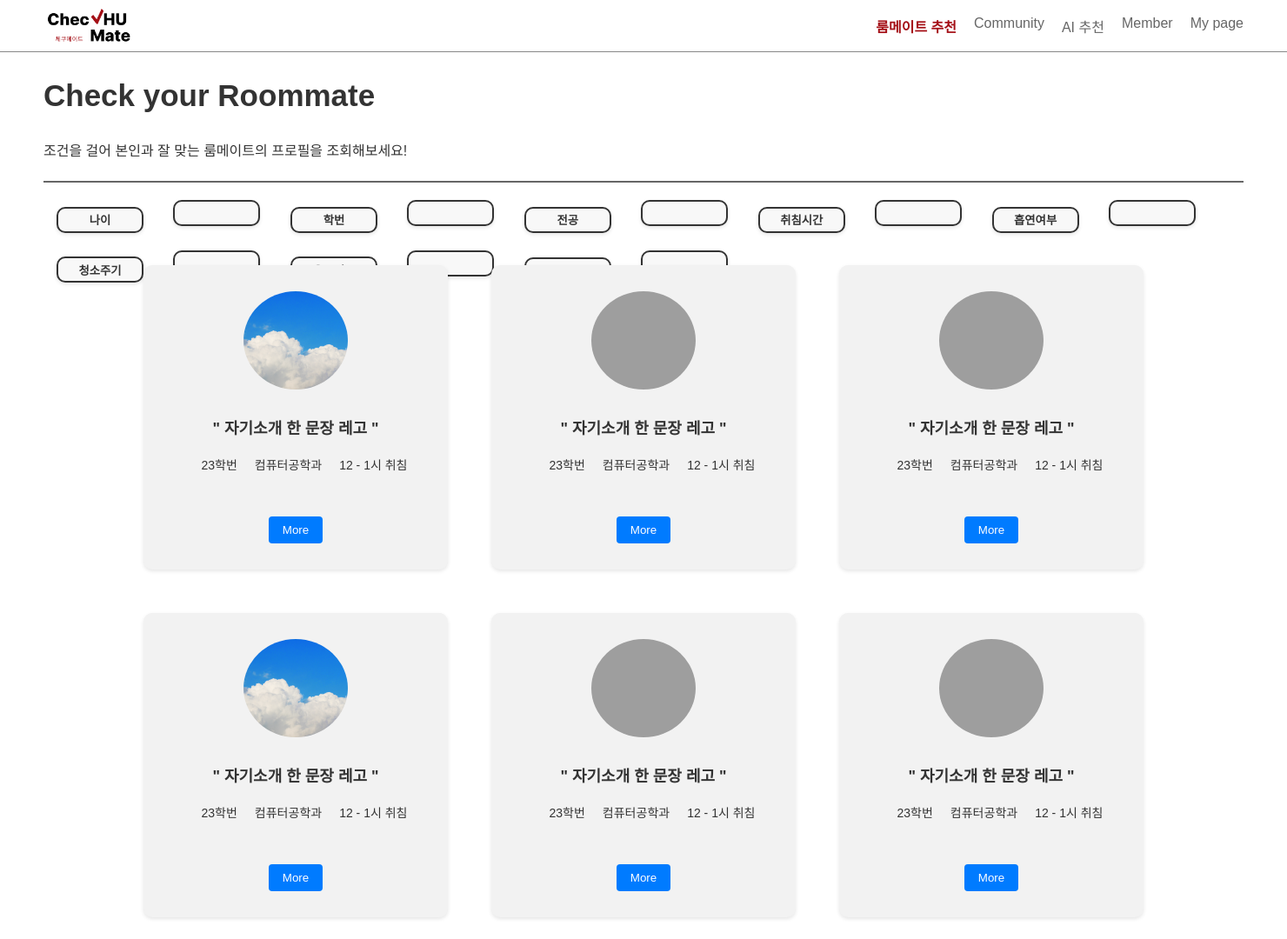
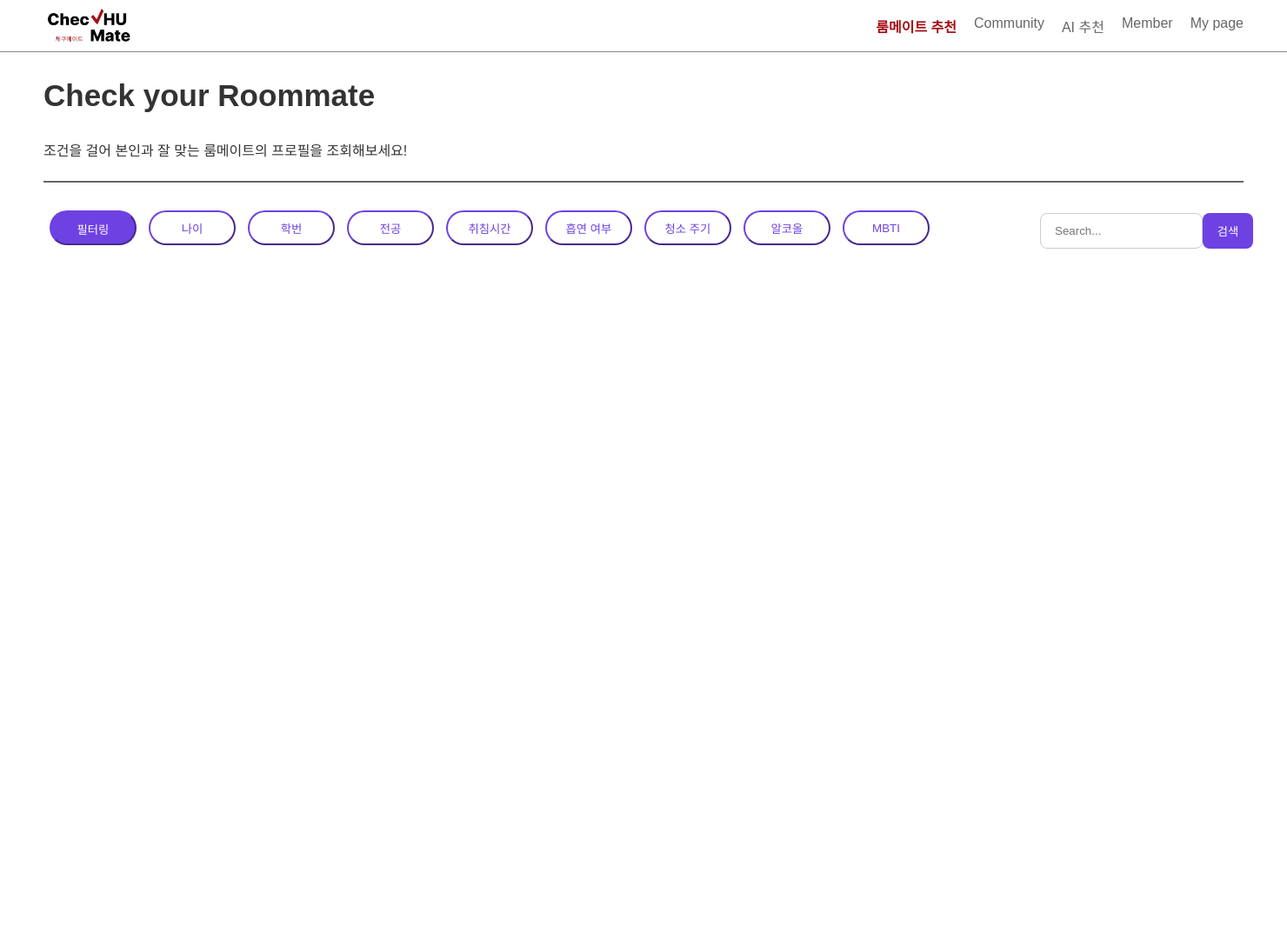
Before and after one commit to BARAM1NG/Demo_ChecKHUMate, a Python web app: template frontend/templates/check.html in a window 1480 px wide. Shown: the whole page at 87% size. After the commit the page ends 286 px from the top, so only its background shows below. Run offline with Jinja, Linux system fonts and the light colour scheme; the template is opened without the code that fills it, so the values that code supplies are empty; grey boxes are pictures that could not be loaded.

Commit message:
feat: 카테고리 메뉴 간격 조정 & 검색창 구현

```diff
--- a/frontend/static/css/check.css
+++ b/frontend/static/css/check.css
@@ -29,7 +29,7 @@ header {
 
 nav {
     width: 100%;
-    height: 220px;
+    height: 150px;
     /* display: flex;
     flex-direction: column;
     align-items: center;
@@ -42,8 +42,8 @@ main {
     height: 400px;
     padding: 25px 50px 0 50px;
     display: flex;
-    justify-content: center;
-    gap: 20px;
+    justify-content: flex-start;
+    /*gap: 20px;*/
 }
 
 .logo a {
@@ -186,28 +186,36 @@ main {
     font-size: 14px;
 }
 
-/* 카테고리 바 */
-
-/* Frame 178: 메뉴바 */
-.category-bar {
-    position: absolute;
-    width: 1366px;
-    height: 82px;
-    left: 91px;
-    top: 259px;
-}
-
 
 /* 카테고리창 코드 */
 .category {
-    position: static;
-    width: 1000px;
-    height: 82px;
-    left: 91px;
-    display: inline-block;
+    /*position:relative;*/
+    /*width: 1000px;*/
+    height: 100px;
+    display: inline-block; /* 각 버튼이 한 줄에 나란히 배치되도록 설정 */
+    margin: 7px;
+    text-align: left;
 }
 
-.category-button {
+.category-button-a, .category-button-b {
+    width: 100px; /* 고정 너비 */
+    height: 40px; /* 고정 높이 */
+    display: flex;
+    justify-content: center; /* 텍스트 수평 중앙 정렬 */
+    align-items: center; /* 텍스트 수직 중앙 정렬 */
+}
+
+.category-button-a {
+    display: block;
+    border-color:#6E41E2;
+    padding: 10px 20px;
+    border-radius: 20px;
+    background-color: #6E41E2;
+    color: white;
+    cursor: pointer;
+}
+
+.category-button-b {
     border-color:#6E41E2;
     padding: 10px 20px;
     border-radius: 20px;
@@ -235,3 +243,87 @@ main {
 .category:hover .dropdown-menu {
     display: block;
 }
+
+
+/* 모달창 스타일 */
+.modal {
+    display: none; /* 기본적으로 숨김 */
+    /*position: fixed; !* 화면에 고정 *!*/
+    z-index: 1; /* 다른 요소보다 위에 */
+    left: 0;
+    top: 0;
+    width: 300px; /* 전체 너비 */
+    height: 400px; /* 전체 높이 */
+    overflow: auto; /* 내용이 넘칠 경우 스크롤 */
+    background-color: rgb(255, 255, 255); /* 배경색 흰색 */
+    padding-top: 60px;
+    box-shadow: 0 4px 8px 0 rgba(0,0,0,0.2); /* 그림자 효과 */
+}
+
+/* 모달 컨텐츠 스타일 */
+.modal-content {
+    background-color: #fefefe;
+    margin: 5% auto; /* 상하 5% 좌우 자동 */
+    padding: 20px;
+    border: 1px solid #888;
+    width: 100%; /* 모달창 너비 */
+}
+
+/* 적용 버튼 스타일 */
+#applyFilters {
+    background-color: #7B68EE; /* 보라색 배경 */
+    color: white; /* 흰색 글씨 */
+    padding: 14px 20px;
+    margin: 8px 0;
+    border: none;
+    cursor: pointer;
+    width: 50%;
+}
+
+#applyFilters:hover {background-color: #6a5acd} /* 마우스를 올렸을 때의 배경색 변경 */
+
+
+/*검색 창*/
+
+.search-container {
+    display: flex;
+    margin-left: 120px;
+    margin-top: 10px;
+}
+
+.search-input {
+    box-sizing: border-box;
+    display: flex;
+    flex-direction: row;
+    align-items: center;
+    padding: 12px 16px;
+    gap: 10px;
+    width: 187px;
+    height: 41px;
+    background: #FFFFFF;
+    border: 1px solid #CCCCCC;
+    border-radius: 8px;
+    flex: none;
+    order: 0;
+    flex-grow: 0;
+}
+
+.search-button {
+    display: flex;
+    flex-direction: row;
+    justify-content: center;
+    align-items: center;
+    padding: 12px 16px;
+    width: 58px;
+    height: 41px;
+    background: #6E41E2;
+    border-radius: 8px;
+    color: #FFFFFF; /* Text color for button */
+    border: none; /* Remove default border */
+    cursor: pointer; /* Pointer cursor on hover */
+    flex: none;
+    order: 1;
+    flex-grow: 0;
+}
+
+/* Roommate */
--- a/frontend/templates/check.html
+++ b/frontend/templates/check.html
@@ -5,9 +5,7 @@
   <meta charset="UTF-8">
   <meta name="viewport" content="width=device-width, initial-scale=1.0">
   <title>Check your Roommate</title>
-  <link rel="stylesheet" href="../static/css/style.css" type="text/css">
-  <script type="text/javascript", src="../static/js/button_dynamic.js"></script>
-  <script type="text/javascript", src="../static/js/main.js"></script>
+  <link rel="stylesheet" href="../static/css/check.css" type="text/css">
 </head>
 
 <body>
@@ -29,91 +27,154 @@
     <h1>Check your Roommate</h1>
     <p>조건을 걸어 본인과 잘 맞는 룸메이트의 프로필을 조회해보세요!</p>
   </div>
-    <div class="filter">
-      <button id="age" onclick="return add_text('age')">나이</button>
-      <button id="age_button"></button>
-      <button id="student" onclick="return add_text('student')">학번</button>
-      <button id="student_button"></button>
-      <button id="major" onclick="return add_text('major')" >전공</button>
-      <button id="major_button"></button>
-      <button id="bed_time" onclick="return add_text('bed_time')">취침시간</button>
-      <button id="bed_time_button"></button>
-      <button id="cigaratte" onclick="return add_text('cigaratte')">흡연여부</button>
-      <button id="cigaratte_button"></button>
-      <button id="clean_rate" onclick="return add_text('clean_rate')">청소주기</button>
-      <button id="clean_rate_button"></button>
-      <button id="drunk_rate" onclick="return add_text('drunk_rate')">음주빈도</button>
-      <button id="drunk_rate_button"></button>
-      <button id="mbti" onclick="return add_text('mbti')">MBTI</button>
-      <button id="mbti_button"></button>
-      <div class="searchBar"></div>
+</nav>
+
+<main>
+  <div class="category" id="categoryFiltering">
+    <button class="category-button-a", id="filterBtn">필터링</button>
+    <div class="dropdown-menu">
+      <div id="filterModal" class="modal">
+      <span class="close">&times;</span>
+        <h2>필터링 조건</h2>
+        <form id="filterForm">
+          <label for="age">나이:</label>
+          <select id="age" name="age">
+            <option value="2002">05년생</option>
+            <option value="2003">04년생</option>
+            <option value="2004">03년생</option>
+            <option value="2005">02년생</option>
+            <option value="2005">01년생 이하</option>
+          </select><br>
+
+          <label for="year">학번:</label>
+          <select id="year" name="year">
+            <option value="2021">24학번</option>
+            <option value="2022">23학번</option>
+            <option value="2023">22학번</option>
+            <option value="2024">21학번</option>
+            <option value="2024">20학번 이하</option>
+          </select><br>
+
+          <label for="major">전공:</label>
+          <input type="text" id="major" name="major"><br>
+
+          <label for="bedtime">취침시간:</label>
+          <select id="bedtime" name="bedtime">
+            <option value="early">일찍 잠</option>
+            <option value="late">늦게 잠</option>
+          </select><br>
+
+          <label for="smoking">흡연 여부:</label>
+          <select id="smoking" name="smoking">
+            <option value="no">비흡연</option>
+            <option value="yes">흡연</option>
+          </select><br>
+
+          <label for="cleaning">청소 주기:</label>
+          <input type="text" id="cleaning" name="cleaning"><br>
+
+          <label for="alcohol">알코올:</label>
+          <select id="alcohol" name="alcohol">
+            <option value="no">비음주</option>
+            <option value="yes">음주</option>
+          </select><br>
+
+          <label for="mbti">MBTI:</label>
+          <input type="text" id="mbti" name="mbti"><br>
+
+          <button type="button" id="applyFilters">적용</button>
+        </form>
       </div>
-    <script type="text/javascript" src="../static/js/button_dynamic.js"></script>
-  </nav>
-  <main>
-    <div class="roommate">
-      <img src="../static/image/sky.jpg" alt="img 1">
-      <h2>" 자기소개 한 문장 레고 "</h2>
-      <ul class="sum_profile">
-        <li>23학번</li>
-        <li>컴퓨터공학과</li>
-        <li>12 - 1시 취침</li>
-      </ul>
-      <button>More</button>
     </div>
-    <div class="roommate">
-      <img src="../static/image/starry.jpg" alt="img 2">
-      <h2>" 자기소개 한 문장 레고 "</h2>
-      <ul class="sum_profile">
-        <li>23학번</li>
-        <li>컴퓨터공학과</li>
-        <li>12 - 1시 취침</li>
-      </ul>
-      <button>More</button>
   </div>
-    <div class="roommate">
-      <img src="../static/image/blue.jpg" alt="img 3">
-      <h2>" 자기소개 한 문장 레고 "</h2>
-      <ul class="sum_profile">
-        <li>23학번</li>
-        <li>컴퓨터공학과</li>
-        <li>12 - 1시 취침</li>
-      </ul>
-      <button>More</button>
+
+  <div class="category" id="ageCategory">
+    <button class="category-button-b">나이</button>
+    <div class="dropdown-menu">
+      <a href="#">05년생</a>
+      <a href="#">04년생</a>
+      <a href="#">03년생</a>
+      <a href="#">02년생</a>
+      <a href="#">01년생 이하</a>
     </div>
+  </div>
+
+  <div class="category" id="studentIdCategory">
+    <button class="category-button-b">학번</button>
+    <div class="dropdown-menu">
+      <a href="#">24학번</a>
+      <a href="#">23학번</a>
+      <a href="#">22학번</a>
+      <a href="#">21학번</a>
+      <a href="#">20학번 이하</a>
+    </div>
+  </div>
+
+  <div class="category" id="majorCategory">
+    <button class="category-button-b">전공</button>
+    <div class="dropdown-menu">
+      <a href="#">인문대</a>
+      <a href="#">사회과학</a>
+      <a href="#">공대</a>
+      <a href="#">자연과학</a>
+    </div>
+  </div>
+
+  <div class="category" id="bedTimeCategory">
+    <button class="category-button-b">취침시간</button>
+    <div class="dropdown-menu">
+      <a href="#">10-11</a>
+      <a href="#">11-12</a>
+      <a href="#">12-01</a>
+      <a href="#">01-02</a>
+    </div>
+  </div>
+
+  <div class="category" id="smokeCategory">
+    <button class="category-button-b">흡연 여부</button>
+    <div class="dropdown-menu">
+      <a href="#">흡연</a>
+      <a href="#">비흡연</a>
+    </div>
+  </div>
+
+  <div class="category" id="cleaningCategory">
+    <button class="category-button-b">청소 주기</button>
+    <div class="dropdown-menu">
+      <a href="#">바로바로</a>
+      <a href="#">중간</a>
+      <a href="#">한번에</a>
+    </div>
+  </div>
+
+  <div class="category" id="AlcholCategory">
+    <button class="category-button-b">알코올</button>
+    <div class="dropdown-menu">
+      <a href="#">안마심</a>
+      <a href="#">보통</a>
+      <a href="#">자주</a>
+      <a href="#">매일</a>
+    </div>
+  </div>
+
+  <div class="category" id="MbtiCategory">
+    <button class="category-button-b">MBTI</button>
+    <div class="dropdown-menu">
+      <a href="#">ESTJ</a>
+      <a href="#">ISTJ</a>
+      <a href="#">ESFJ</a>
+      <a href="#">ISFJ</a>
+    </div>
+  </div>
+
+  <div class="search-container">
+    <input class="search-input" type="text" placeholder="Search...">
+    <button class="search-button">검색</button>
+  </div>
+
 </main>
-  <main>
-    <div class="roommate">
-      <img src="../static/image/sky.jpg" alt="img 1">
-      <h2>" 자기소개 한 문장 레고 "</h2>
-      <ul class="sum_profile">
-        <li>23학번</li>
-        <li>컴퓨터공학과</li>
-        <li>12 - 1시 취침</li>
-      </ul>
-      <button>More</button>
-    </div>
-    <div class="roommate">
-      <img src="../static/image/starry.jpg" alt="img 2">
-      <h2>" 자기소개 한 문장 레고 "</h2>
-      <ul class="sum_profile">
-        <li>23학번</li>
-        <li>컴퓨터공학과</li>
-        <li>12 - 1시 취침</li>
-      </ul>
-      <button>More</button>
-    </div>
-    <div class="roommate">
-      <img src="../static/image/blue.jpg" alt="img 3">
-      <h2>" 자기소개 한 문장 레고 "</h2>
-      <ul class="sum_profile">
-        <li>23학번</li>
-        <li>컴퓨터공학과</li>
-        <li>12 - 1시 취침</li>
-      </ul>
-      <button>More</button>
-    </div>
-  </main>
+
+<script src="../static/js/modal.js"></script>
 </body>
 
 </html>
```
Lines whose indentation alone changed are shown as unchanged.
